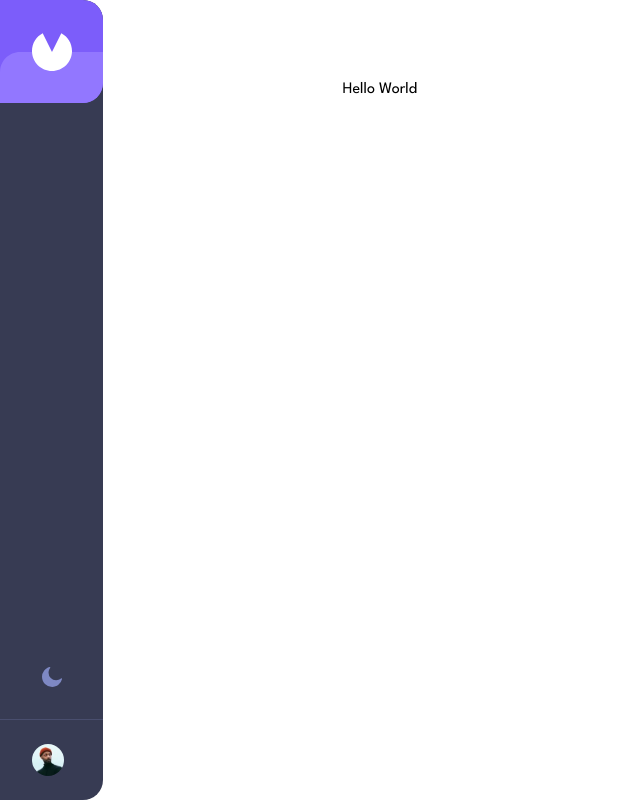
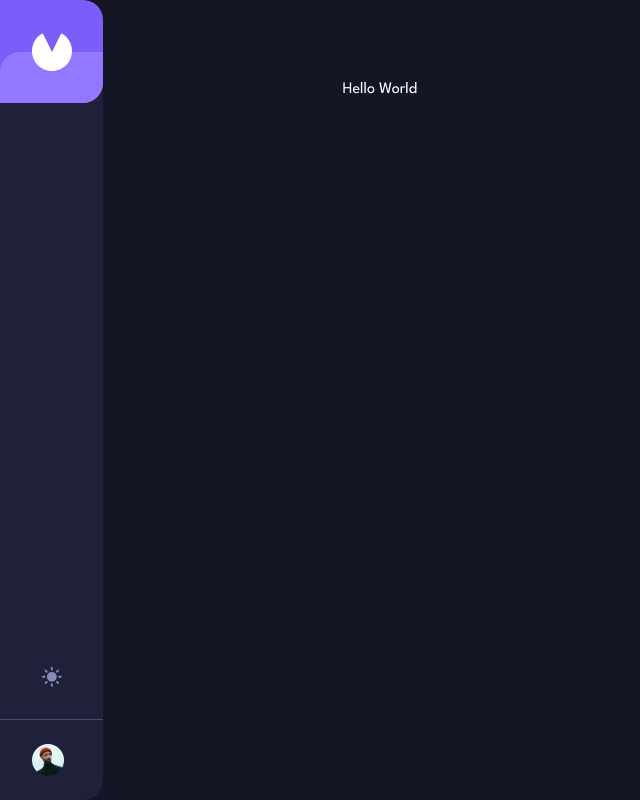
Before and after one commit to eljohn316/invoice-app, a Next.js app: page / in a window 1280 px wide. Both pictures are taken after a click on the button "Toggle dark mode". Shown: the whole page, without its empty margins (0-640 px from the left). Built offline with nearby package versions, Linux system fonts and the light colour scheme.

Commit message:
implement light/dark mode theme switching

```diff
--- a/app/globals.css
+++ b/app/globals.css
@@ -1,4 +1,6 @@
 @import 'tailwindcss';
+
+@custom-variant dark (&:where(.dark, .dark *));
 
 body {
   font-family: var(--font-league-spartan);
--- a/app/layout.tsx
+++ b/app/layout.tsx
@@ -5,6 +5,7 @@ import '@/app/globals.css';
 
 import { cn } from '@/lib/utils';
 import { Navigation } from '@/components/navigation';
+import { ThemeProvider } from '@/components/theme-provider';
 
 const leagueSpartan = League_Spartan({
   variable: '--font-league-spartan',
@@ -21,16 +22,22 @@ export default function RootLayout({
   children: React.ReactNode;
 }>) {
   return (
-    <html lang="en">
+    <html lang="en" suppressHydrationWarning>
       <body
         className={cn(
-          'flex min-h-svh flex-col antialiased lg:flex-row',
+          'flex min-h-svh flex-col bg-[#F8F8FB] antialiased lg:flex-row dark:bg-[#141625]',
           leagueSpartan.variable
         )}>
-        <Navigation />
-        <div className="relative flex-1 px-6 py-8 md:px-12 md:py-[3.75rem] lg:mx-auto lg:max-w-[45.625rem] lg:px-4 lg:py-[4.875rem]">
-          {children}
-        </div>
+        <ThemeProvider
+          attribute="class"
+          defaultTheme="system"
+          enableSystem
+          disableTransitionOnChange>
+          <Navigation />
+          <div className="relative flex-1 px-6 py-8 md:px-12 md:py-[3.75rem] lg:mx-auto lg:max-w-[45.625rem] lg:px-4 lg:py-[4.875rem]">
+            {children}
+          </div>
+        </ThemeProvider>
       </body>
     </html>
   );
--- a/components/navigation.tsx
+++ b/components/navigation.tsx
@@ -1,7 +1,12 @@
+'use client';
+
 import Image from 'next/image';
 import { SunIcon, MoonIcon } from '@/components/icons';
+import { useTheme } from 'next-themes';
 
 export function Navigation() {
+  const { setTheme } = useTheme();
+
   return (
     <nav className="relative z-50 flex h-20 bg-[#373B53] lg:h-auto lg:w-[103px] lg:flex-col lg:rounded-r-[1.25rem] dark:bg-[#1E2139]">
       <div className="absolute inset-y-0 lg:inset-y-auto">
@@ -18,9 +23,17 @@ export function Navigation() {
       <div className="flex flex-1 justify-end lg:flex-col lg:items-center">
         <button
           type="button"
-          className="cursor-pointer text-[#7E88C3] hover:text-[#DFE3FA] lg:mt-auto">
+          className="cursor-pointer text-[#7E88C3] hover:text-[#DFE3FA] lg:mt-auto dark:hidden"
+          onClick={() => setTheme('dark')}>
           <span className="sr-only">Toggle dark mode</span>
           <MoonIcon aria-hidden="true" />
+        </button>
+        <button
+          type="button"
+          className="hidden cursor-pointer text-[#858BB2] hover:text-[#DFE3FA] lg:mt-auto dark:block"
+          onClick={() => setTheme('light')}>
+          <span className="sr-only">Toggle light mode</span>
+          <SunIcon aria-hidden="true" />
         </button>
       </div>
       <div className="ml-6 flex-none border-l border-[#494e6e] px-6 py-5 md:ml-8 md:px-8 md:py-6 lg:mt-8 lg:ml-0 lg:border-t lg:border-l-0">
--- /dev/null
+++ b/components/theme-provider.tsx
@@ -0,0 +1,11 @@
+'use client';
+
+import * as React from 'react';
+import { ThemeProvider as NextThemesProvider } from 'next-themes';
+
+export function ThemeProvider({
+  children,
+  ...props
+}: React.ComponentProps<typeof NextThemesProvider>) {
+  return <NextThemesProvider {...props}>{children}</NextThemesProvider>;
+}
--- a/package.json
+++ b/package.json
@@ -11,6 +11,7 @@
   "dependencies": {
     "clsx": "^2.1.1",
     "next": "15.3.3",
+    "next-themes": "^0.4.6",
     "react": "^19.0.0",
     "react-dom": "^19.0.0",
     "tailwind-merge": "^3.3.0"
```
Also changed, not shown: 1 other file (tests, documents, lock files or other folders).
